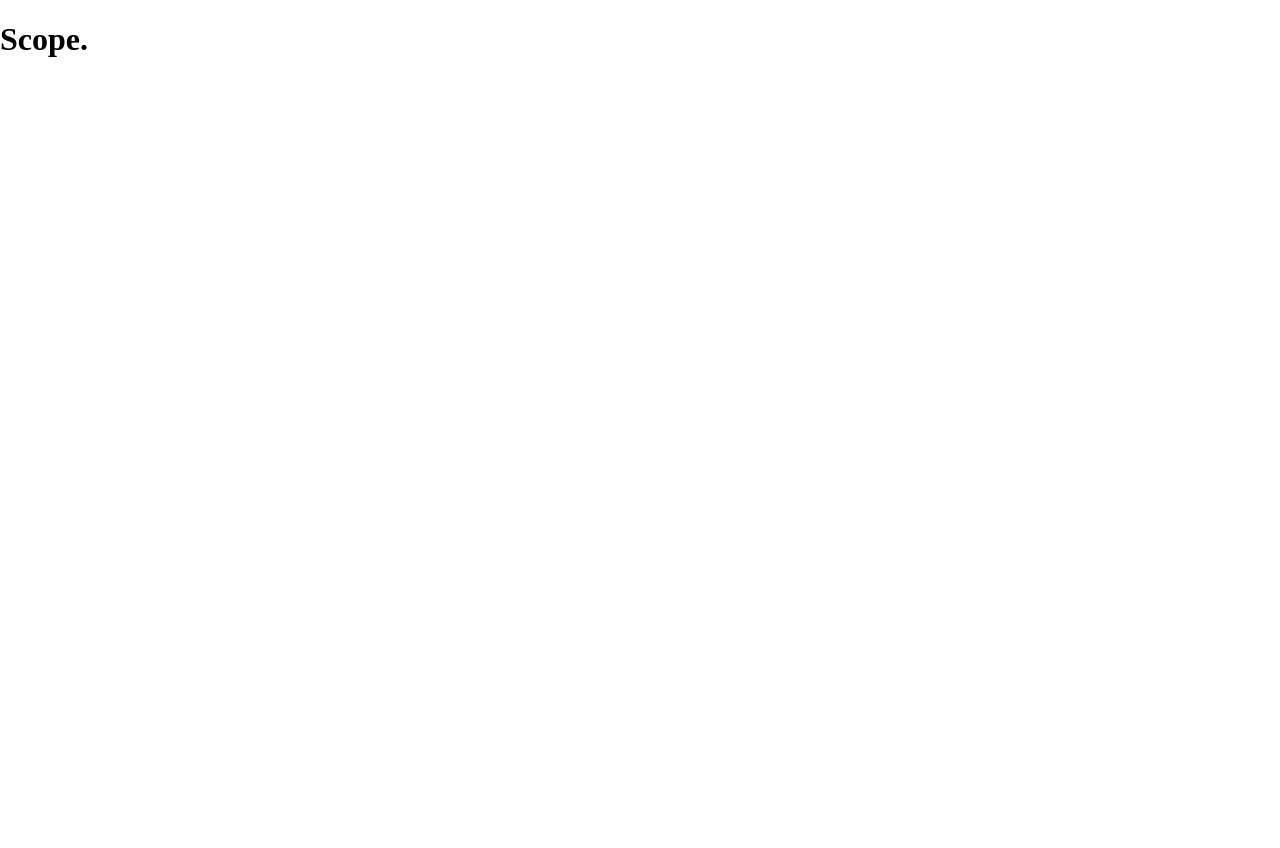
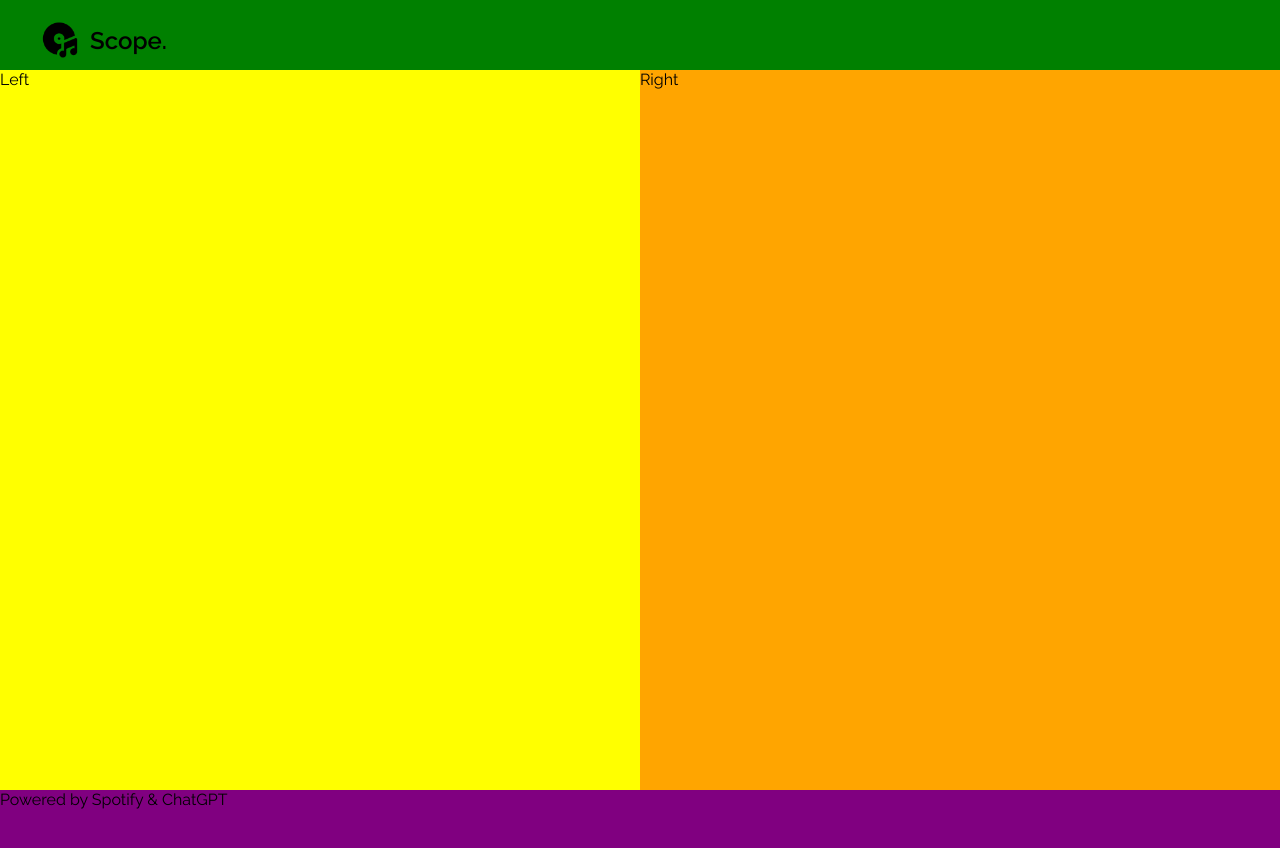
Before and after one commit to jhbarkle/Scope, a React (Vite) app: page / in a window 1280 px wide. Shown: the top 848 px of the page. Before the commit the page ends 800 px from the top, so only its background shows below. Built offline with nearby package versions, Linux system fonts and the light colour scheme.

Commit message:
created basic structure for landing page

```diff
--- a/src/App.tsx
+++ b/src/App.tsx
@@ -1,11 +1,10 @@
+import LandingPage from "./components/pages/LandingPage/LandingPage";
 import "./styles/global-styles.scss";
 
 function App() {
   return (
     <>
-      <div>
-        <h1>Scope.</h1>
-      </div>
+      <LandingPage />
     </>
   );
 }
--- /dev/null
+++ b/src/components/organisms/Navbar/Navbar.module.scss
@@ -0,0 +1,31 @@
+@import "../../../styles/variables.scss";
+
+/* Navbar Wrapper */
+#nav_items {
+  background-color: green;
+  top: 0;
+  left: 0;
+  right: 0;
+  max-height: 50px;
+  position: fixed;
+  display: flex;
+  align-items: center;
+  z-index: 9999;
+  padding: 20px 0 10px 40px;
+  flex-direction: row;
+  gap: 10px;
+
+  /* Navbar Logo */
+  & > img {
+    height: 40px;
+    aspect-ratio: 1;
+  }
+
+  /* Navbar Brand Text */
+  & > a {
+    font-size: 24px;
+    text-decoration: none;
+    color: black;
+    font-weight: 600;
+  }
+}
--- /dev/null
+++ b/src/components/organisms/Navbar/Navbar.tsx
@@ -0,0 +1,12 @@
+import styles from "./Navbar.module.scss";
+
+const Navbar = () => {
+  return (
+    <nav id={styles.nav_items}>
+      <img src="/icons/vinyl.png" alt="" />
+      <a href="">Scope.</a>
+    </nav>
+  );
+};
+
+export default Navbar;
--- /dev/null
+++ b/src/components/pages/LandingPage/LandingPage.module.scss
@@ -0,0 +1,29 @@
+#main_wrapper {
+  margin-top: 70px;
+  background-color: blue;
+  height: 100vh;
+  display: flex;
+  flex-direction: column;
+}
+
+#content_wrapper {
+  background-color: red;
+  display: flex;
+  flex-direction: row;
+  height: 90%;
+}
+
+footer {
+  background-color: purple;
+  height: 10%;
+}
+
+.info_section {
+  background-color: yellow;
+  width: 50%;
+}
+
+.hero_image_section {
+  background-color: orange;
+  width: 50%;
+}
--- /dev/null
+++ b/src/components/pages/LandingPage/LandingPage.tsx
@@ -0,0 +1,16 @@
+import styles from "./LandingPage.module.scss";
+
+const LandingPage = () => {
+  return (
+    <main id={styles.main_wrapper}>
+      <section id={styles.content_wrapper}>
+        <section className={styles.info_section}>Left</section>
+        <section className={styles.hero_image_section}>Right</section>
+      </section>
+
+      <footer>Powered by Spotify & ChatGPT</footer>
+    </main>
+  );
+};
+
+export default LandingPage;
--- a/src/main.tsx
+++ b/src/main.tsx
@@ -2,9 +2,11 @@ import React from "react";
 import ReactDOM from "react-dom/client";
 import App from "./App.tsx";
 import "./styles/global-styles.scss";
+import Navbar from "./components/organisms/Navbar/Navbar.tsx";
 
 ReactDOM.createRoot(document.getElementById("root") as HTMLElement).render(
   <React.StrictMode>
+    <Navbar />
     <App />
   </React.StrictMode>
 );
--- a/src/styles/global-styles.scss
+++ b/src/styles/global-styles.scss
@@ -1,4 +1,7 @@
+@import url("https://fonts.googleapis.com/css2?family=Raleway:wght@200;300;400;500;600;700;800;900&display=swap");
+
 body {
   margin: 0;
   padding: 0;
+  font-family: "Raleway", sans-serif;
 }
--- a/src/styles/variables.scss
+++ b/src/styles/variables.scss
@@ -4,4 +4,4 @@
 */
 
 // A) Colors
-$colors: ();
+$color-primary: white;
```
Also changed, not shown: public/icons/vinyl.png (added).
